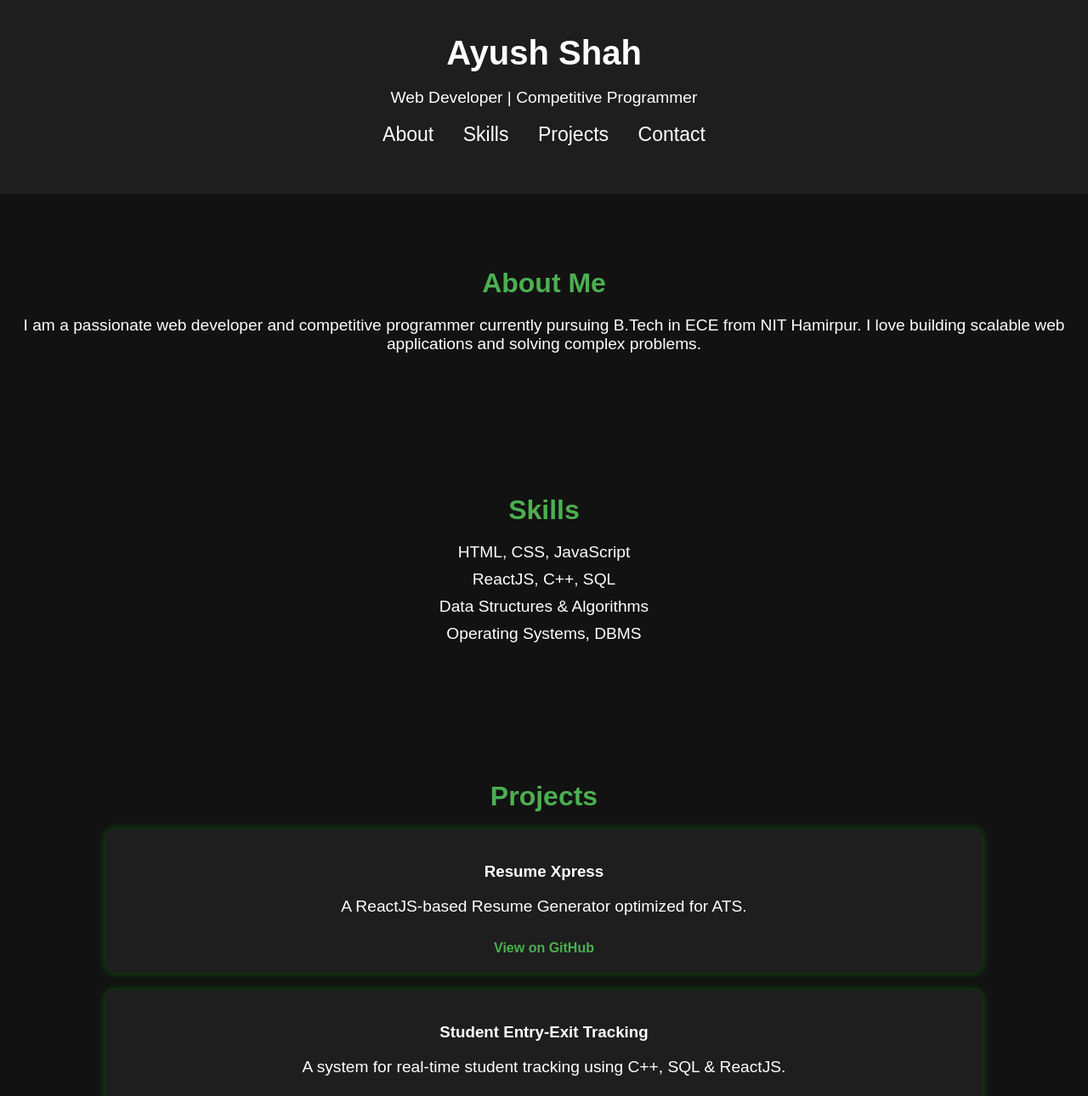
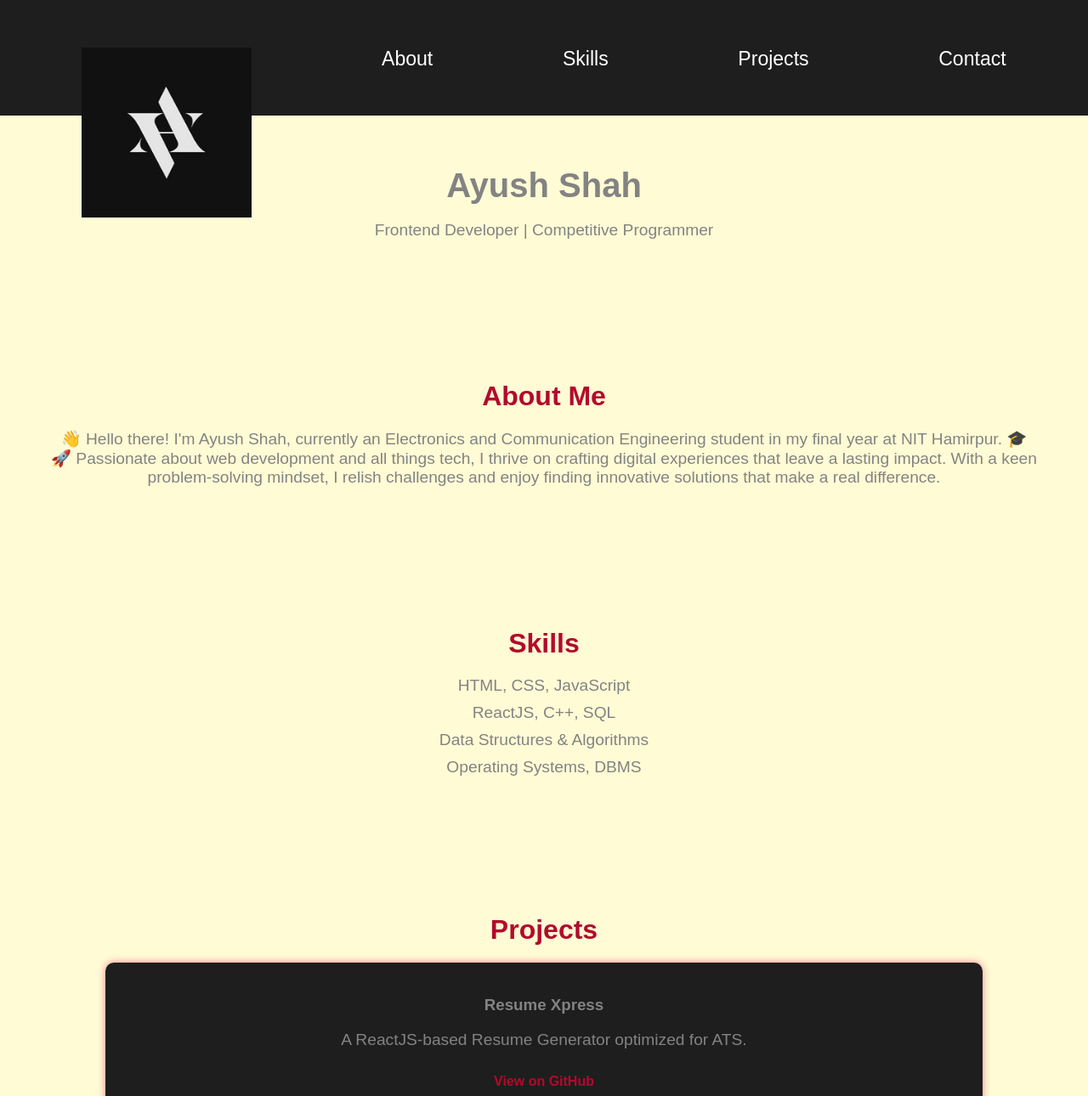
Before and after one commit to MukeshKumarVishwakarma/Portfolio-1, a plain HTML site: page index.html in a window 1280 px wide. Shown: the top 1290 px of the page at 85% size. Drawn offline with Linux system fonts and the light colour scheme.

Commit message:
Updated portfolio with CSS and JavaScript

```diff
--- a/index.html
+++ b/index.html
@@ -8,10 +8,9 @@
 </head>
 <body>
     <header>
-        <h1>Ayush Shah</h1>
-        <p>Web Developer | Competitive Programmer</p>
         <nav>
             <ul>
+                <li> <img src="/9e517e587e247f544ef1bd9bde2ec819.jpg" alt="" srcset=""></li>
                 <li><a href="#about">About</a></li>
                 <li><a href="#skills">Skills</a></li>
                 <li><a href="#projects">Projects</a></li>
@@ -20,9 +19,16 @@
         </nav>
     </header>
 
+    <section>
+        <h1>Ayush Shah</h1>
+        <p>Frontend Developer | Competitive Programmer</p>
+    </section>
+
     <section id="about">
         <h2>About Me</h2>
-        <p>I am a passionate web developer and competitive programmer currently pursuing B.Tech in ECE from NIT Hamirpur. I love building scalable web applications and solving complex problems.</p>
+        <p>👋 Hello there! I'm Ayush Shah, currently an Electronics and Communication Engineering student in my final year at NIT Hamirpur. 🎓
+
+            <br>🚀 Passionate about web development and all things tech, I thrive on crafting digital experiences that leave a lasting impact. With a keen problem-solving mindset, I relish challenges and enjoy finding innovative solutions that make a real difference.</p>
     </section>
 
     <section id="skills">
@@ -35,7 +41,7 @@
         </ul>
     </section>
 
-    <section id="projects">
+    <section class="projects">
         <h2>Projects</h2>
         <div class="project">
             <h3>Resume Xpress</h3>
@@ -48,6 +54,12 @@
             <a href="https://github.com/Ayush-8055/Student-Entry-Exit-Tracking" target="_blank">View on GitHub</a>
         </div>
     </section>
+
+    <div id="image">
+
+        <img src="/IMG_2214.JPG" alt="" srcset="">
+    </div>
+
 
     <section id="contact">
         <h2>Contact Me</h2>
--- a/styles.css
+++ b/styles.css
@@ -3,14 +3,25 @@ body {
     font-family: Arial, sans-serif;
     margin: 0;
     padding: 0;
-    background-color: #121212;
-    color: #ffffff;
+    background-color: #fffbd5;
+    color: #838383;
 }
 
 header {
     text-align: center;
     padding: 40px 20px;
     background-color: #1e1e1e;
+}
+nav{
+    height: 40px;
+
+}
+nav ul {
+    display: flex;
+    flex-direction: row;
+    justify-content: space-around;
+    align-items: flex-start;
+    overflow-block: scroll;
 }
 
 h1 {
@@ -39,7 +50,8 @@ nav ul li a {
 }
 
 /* Sections */
-section {
+ section {
+
     padding: 60px 20px;
     text-align: center;
 }
@@ -47,7 +59,7 @@ section {
 h2 {
     font-size: 2em;
     margin-bottom: 20px;
-    color: #4CAF50;
+    color: #b20a2c;
 }
 
 ul {
@@ -67,23 +79,31 @@ ul li {
     margin: 20px auto;
     width: 80%;
     border-radius: 10px;
-    box-shadow: 0 0 10px rgba(0, 255, 0, 0.3);
+    box-shadow: 0 0 10px rgba(255, 0, 81, 0.488);
 }
 
 .project a {
     display: inline-block;
     margin-top: 10px;
-    color: #4CAF50;
+    color: #b20a2c;
     text-decoration: none;
     font-weight: bold;
 }
 
 /* Contact */
 #contact p a {
-    color: #4CAF50;
+    color: #b20a2c;
     text-decoration: none;
 }
-
+img{
+    width: 200px;
+    height: auto;
+    object-fit: contain;
+}
+.image{
+    flex-direction: row;
+    justify-content: center;
+}
 /* Footer */
 footer {
     text-align: center;
```
Also changed, not shown: 9e517e587e247f544ef1bd9bde2ec819.jpg (added), 1 other file.
